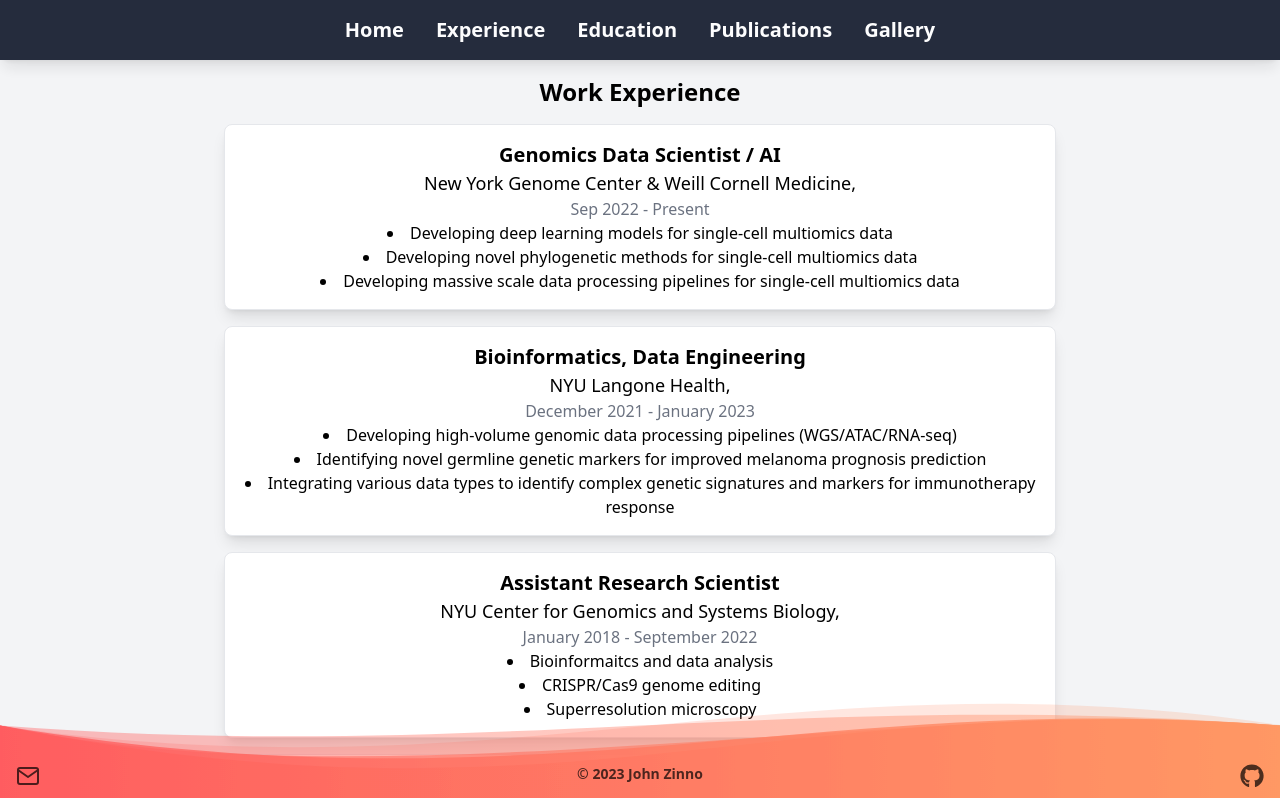
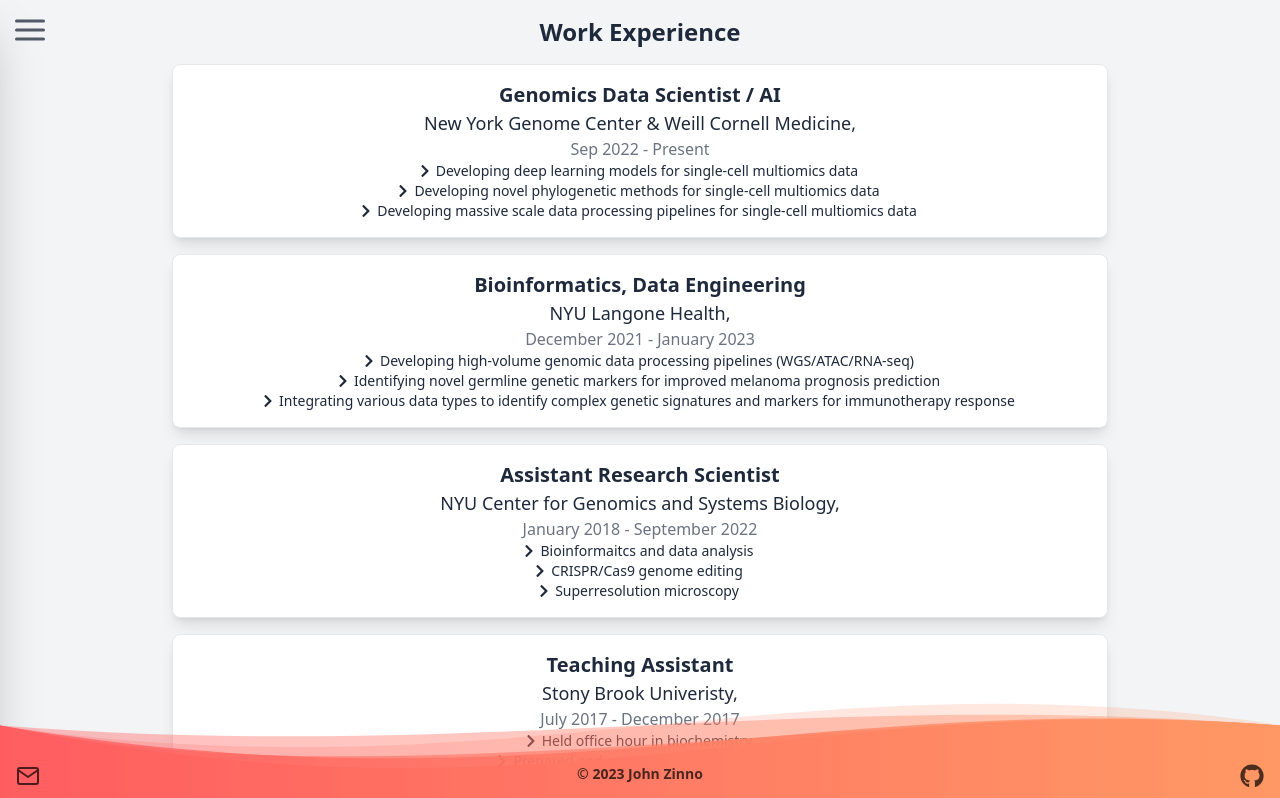
Before and after one commit to jzinno/jzinno.github.io, a Next.js app: page /experience in a window 1280 px wide. Shown: the top 798 px of the page. Built offline with nearby package versions, Linux system fonts and the light colour scheme.

Commit message:
reformat themes

```diff
--- a/pages/edu.tsx
+++ b/pages/edu.tsx
@@ -1,5 +1,5 @@
 import Head from "next/head";
-import Header from "../components/Header";
+import Sidebar from "../components/Sidebar";
 import Footer from "../components/ThreeSlotFooter";
 import WaveComponent from "../components/WaveComponent";
 
@@ -43,18 +43,19 @@
       <Head>
         <title>Education - John Zinno</title>
       </Head>
-      <Header />
-      <main className="flex flex-col justify-center items-center p-4 text-center">
-        <h1 className="text-2xl font-bold mb-4 w-1/2">Education</h1>
+      <main className="flex flex-col justify-center items-center p-4 text-center pb-20">
+        <h1 className="text-2xl font-bold text-slate-800 mb-8 select-none">
+          Education
+        </h1>
         {degrees.map((exp, index) => (
           <div
             key={index}
-            className="mb-4 p-4 border rounded-lg shadow-lg bg-white w-2/3 hover:shadow-2xl transition duration-500 ease-in-out transform hover:-translate-y-1 hover:scale-110"
+            className="mb-4 p-6 border rounded-lg shadow-lg bg-white w-3/4 hover:shadow-2xl transition duration-500 ease-in-out transform hover:-translate-y-1 hover:scale-110"
           >
-            <h2 className="text-xl font-bold">{exp.role}</h2>
-            <h3 className="text-lg">{exp.company}</h3>
+            <h2 className="text-xl text-slate-800 font-bold">{exp.role}</h2>
+            <h3 className="text-lg text-slate-800">{exp.company}</h3>
             <h4 className="text-gray-500">{exp.duration}</h4>
-            <ul className="">
+            <ul className="text-slate-800">
               {exp.responsibilities.map((resp, i) => (
                 <li key={i}>{resp}</li>
               ))}
@@ -62,6 +63,7 @@
           </div>
         ))}
       </main>
+      <Sidebar />
       <div className="text-center fixed bottom-0 left-0 w-full">
         <WaveComponent startColor="#ff5e62" endColor="#ff9966" />
       </div>
--- a/pages/experience.tsx
+++ b/pages/experience.tsx
@@ -1,7 +1,8 @@
 import Head from "next/head";
-import Header from "../components/Header";
+import Sidebar from "../components/Sidebar";
 import Footer from "../components/ThreeSlotFooter";
 import WaveComponent from "../components/WaveComponent";
+import { FaChevronRight } from "react-icons/fa";
 
 const Experience: React.FC = () => {
   const experiences = [
@@ -63,25 +64,31 @@
       <Head>
         <title>Experience - John Zinno</title>
       </Head>
-      <Header />
-      <main className="flex flex-col justify-center items-center p-4 text-center">
-        <h1 className="text-2xl font-bold mb-4">Work Experience</h1>
+      <main className="flex flex-col justify-center items-center p-4 text-center pb-16">
+        <h1 className="text-2xl font-bold text-slate-800 mb-4 select-none">
+          Work Experience
+        </h1>
         {experiences.map((exp, index) => (
           <div
             key={index}
-            className="mb-4 p-4 border rounded-lg shadow-lg bg-white w-2/3 hover:shadow-2xl transition duration-500 ease-in-out transform hover:-translate-y-1 hover:scale-110"
+            className="mb-4 p-4 border rounded-lg shadow-lg bg-white w-3/4 hover:shadow-2xl transition duration-500 ease-in-out transform hover:-translate-y-1 hover:scale-110"
           >
-            <h2 className="text-xl font-bold">{exp.role}</h2>
-            <h3 className="text-lg">{exp.company}</h3>
+            <h2 className="text-xl text-slate-800 font-bold">{exp.role}</h2>
+            <h3 className="text-lg text-slate-800">{exp.company}</h3>
             <h4 className="text-gray-500">{exp.duration}</h4>
-            <ul className="list-disc list-inside">
-              {exp.responsibilities.map((resp, i) => (
-                <li key={i}>{resp}</li>
-              ))}
-            </ul>
+            {exp.responsibilities.map((resp, i) => (
+              <div
+                key={i}
+                className="flex items-center justify-center text-slate-800"
+              >
+                <FaChevronRight className="text-sm" />
+                <div className="px-1 text-sm">{resp}</div>
+              </div>
+            ))}
           </div>
         ))}
       </main>
+      <Sidebar />
       <div className="text-center fixed bottom-0 left-0 w-full">
         <WaveComponent startColor="#ff5e62" endColor="#ff9966" />
       </div>
--- a/pages/index.tsx
+++ b/pages/index.tsx
@@ -1,6 +1,5 @@
 import Head from "next/head";
 import Image from "next/image";
-import Header from "../components/Header";
 import Footer from "../components/ThreeSlotFooter";
 import WaveComponent from "../components/WaveComponent";
 import ParticleBackground from "../components/ParticleBackground";
@@ -23,8 +22,9 @@
       <Head>
         <title>John Zinno</title>
       </Head>
-      <main className="flex py-8 justify-center items-center h-auto bg-gray-100 w-full">
-        <div className="flex py-8 justify-center items-center h-auto max-w-4xl bg-slate-900 rounded-xl drop-shadow-2xl opacity-90">
+      <main className="flex pt-14 justify-center items-center h-auto bg-gray-100 w-full">
+        <div className="shadow-xl rounded-xl bg-gray-100 m-2">
+          <div className="flex py-8 justify-center items-center h-auto max-w-3xl bg-slate-900 rounded-xl drop-shadow-xl opacity-90">
             <ParticleBackground />
             <div>
               <div className="flex justify-center items-top">
@@ -40,19 +40,20 @@
                 John Zinno
               </h1>
               <p className="text-lg subpixel-antialiased text-slate-300 text-center select-none px-4 z-10">
-              As a Genomics Data Scientist, I am very interested in the power of
-              deep learning and its potential in genomics and bioinformatics. My
-              recent work particularly emphasizes using neural networks and
-              generative models to decode complex genetic signatures, augmenting
-              single-cell 'omics' annotation and revolutionizing our
-              understanding of cellular diversity.
+                As a Genomics Data Scientist, I am very interested in the power
+                of deep learning and its potential in genomics and
+                bioinformatics. My recent work particularly emphasizes using
+                neural networks and generative models to decode complex genetic
+                signatures, augmenting single-cell 'omics' annotation and
+                revolutionizing our understanding of cellular diversity.
               </p>
             </div>
           </div>
+        </div>
       </main>
-      <Sidebar/>
+      <Sidebar />
       <div className="flex justify-center items-center h-full w-full">
-        <div className="grid grid-cols-4 gap-14 p-10 justify-items-center place-items-center">
+        <div className="grid grid-cols-1 md:grid-cols-2 lg:grid-cols-4 gap-4 p-4 justify-items-center place-items-center">
           {images.map((image, index) => (
             <Image
               key={index}
```
Lines whose indentation alone changed are shown as unchanged.
